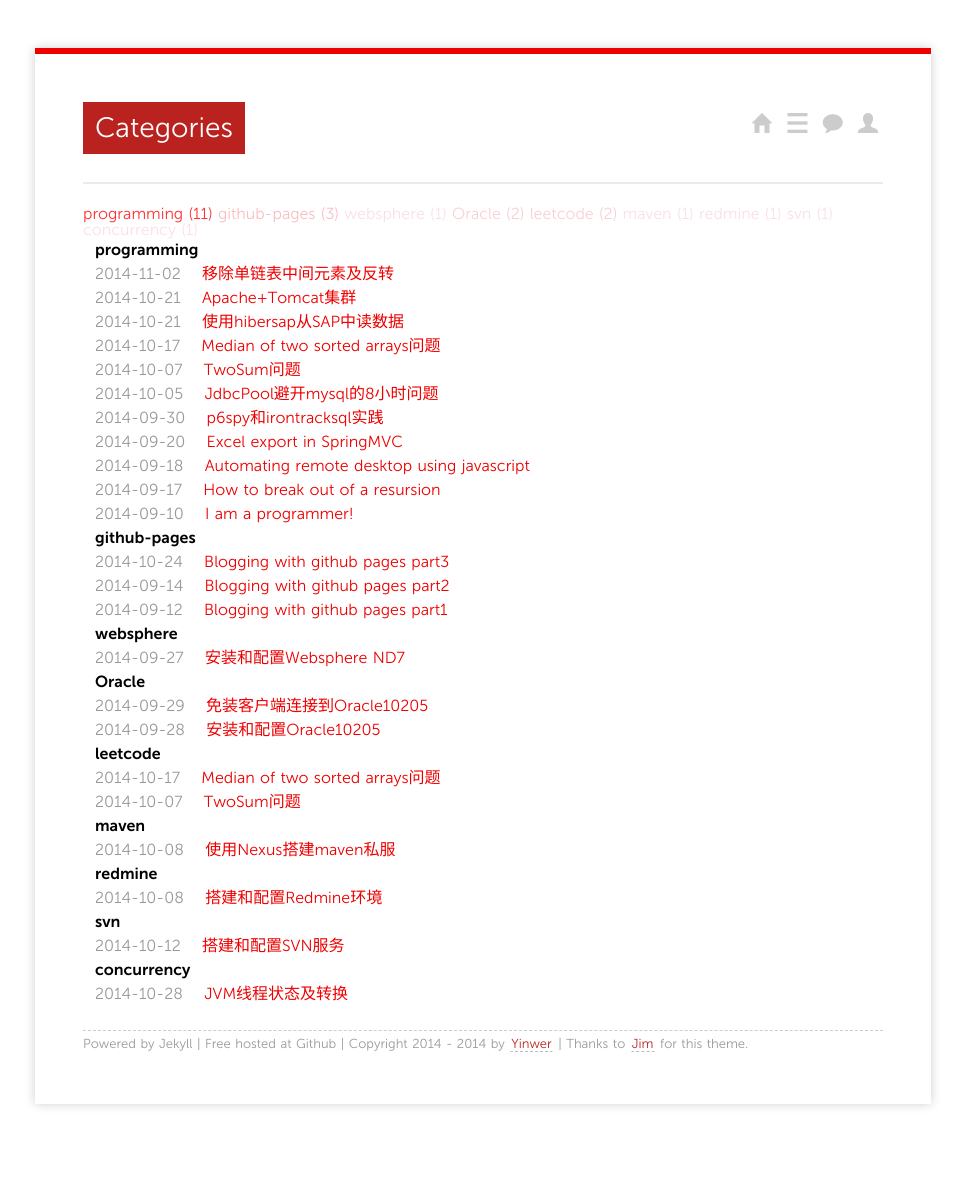
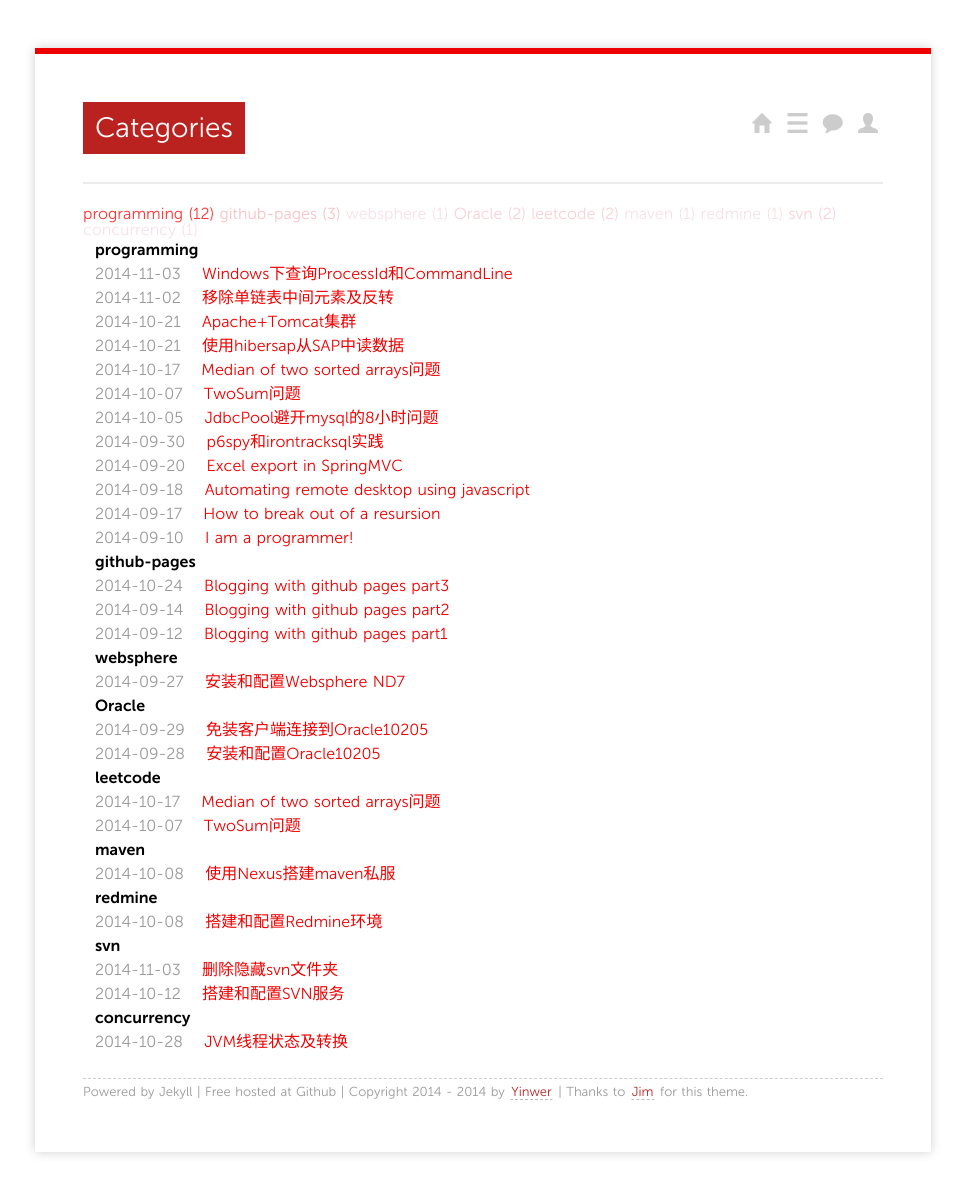
Before and after one commit to yinwer81/yinwer81.github.com, a Jekyll site: the page built from categories/index.md, in a window 1280 px wide. Shown: the whole page, without its empty margins (157-1122 px from the left). Built offline with Jekyll 4.4.1, drawn with Linux system fonts in a browser that asks for light colours; nearby versions of some CDN libraries; Markdown is read by kramdown in place of the engine named in the settings; before the commit the page ends 1152 px from its top, so only the background shows below that.

Commit message:
refresh contents

```diff
--- a/_posts/201411/2014-11-03-delete-svn-folders.md
+++ b/_posts/201411/2014-11-03-delete-svn-folders.md
@@ -1,6 +1,7 @@
 ---
 layout: post
 title: 删除隐藏svn文件夹
+categories: svn
 ---
 
 客户项目Delivery时，我们需要将最新代码一并打包交付，这时需要删除所有的隐藏`.svn`文件夹。
```
Also changed, not shown: _posts/201411/2014-11-03-query_processid_commandline_on_windows.md (+1 -0 lines).
